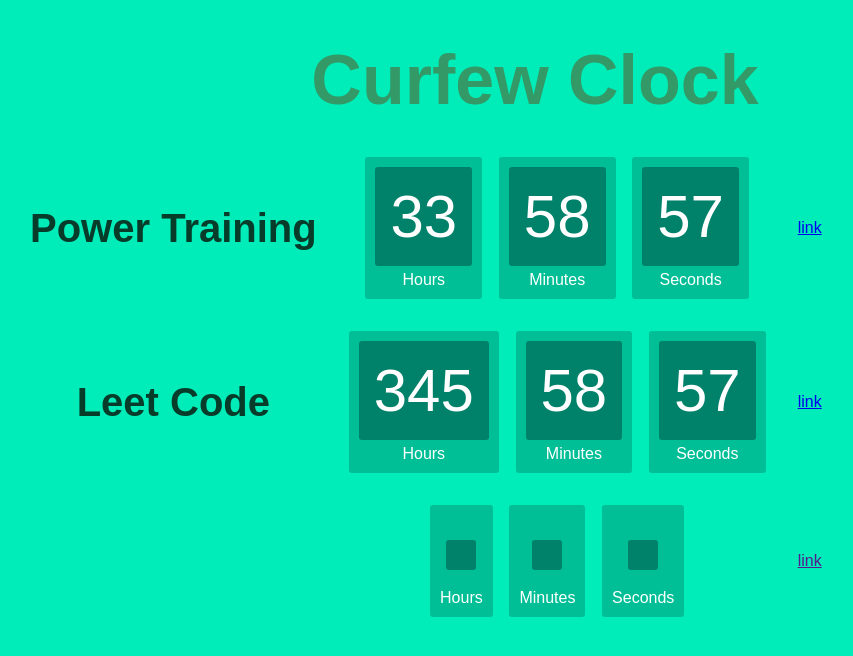
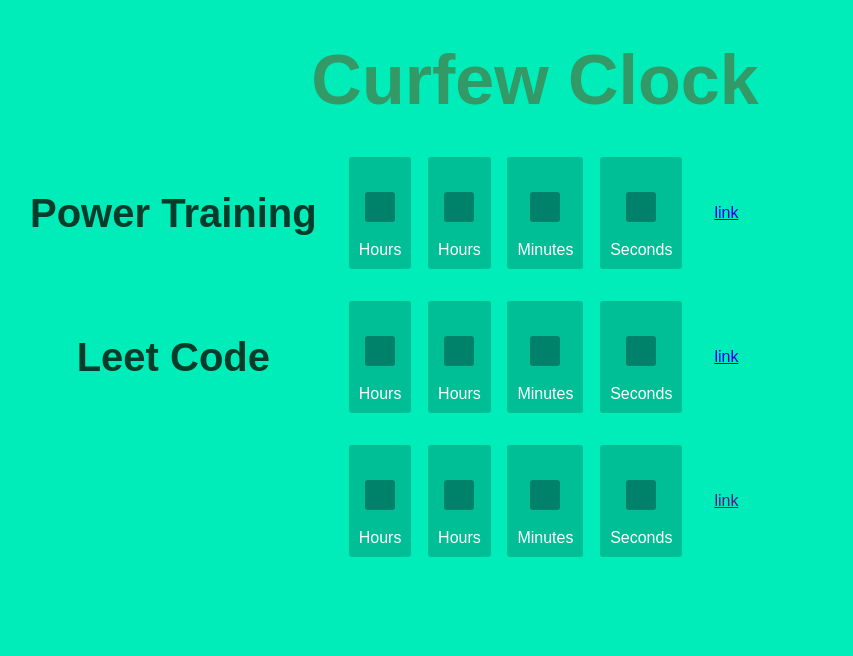
Before and after one commit to sudoanupriya/ticktock, a plain HTML site: page index.html in a window 1280 px wide. Shown: the whole page, without its empty margins (105-958 px from the left). Drawn offline with Linux system fonts and the light colour scheme.

Commit message:
Update index.html
Update with days

```diff
--- a/index.html
+++ b/index.html
@@ -80,6 +80,10 @@
             <td>
                 <div id="clockdiv">
                     <div>
+                        <span id="days_1"></span>
+                        <div class="smalltext">Hours</div>
+                    </div>
+                    <div>
                         <span id="hours_1"></span>
                         <div class="smalltext">Hours</div>
                     </div>
@@ -101,6 +105,10 @@
             </td>
             <td>
                 <div id="clockdiv">
+                    <div>
+                        <span id="days_2"></span>
+                        <div class="smalltext">Hours</div>
+                    </div>
                     <div>
                         <span id="hours_2"></span>
                         <div class="smalltext">Hours</div>
@@ -124,6 +132,10 @@
             </td>
             <td>
                 <div id="clockdiv">
+                    <div>
+                        <span id="days_3"></span>
+                        <div class="smalltext">Hours</div>
+                    </div>
                     <div>
                         <span id="hours_3"></span>
                         <div class="smalltext">Hours</div>
@@ -153,9 +165,12 @@
             var x = setInterval(function () {
                 var now = new Date().getTime();
                 var t = deadline - now;
+                var days = Math.floor(t / (1000 * 60 * 60 * 24));
                 var hours = Math.floor(t / (1000 * 60 * 60));
                 var minutes = Math.floor((t % (1000 * 60 * 60)) / (1000 * 60));
                 var seconds = Math.floor((t % (1000 * 60)) / 1000);
+
+                document.getElementById("days" + n.toString()).innerHTML = days;
                 document.getElementById("hours_" + n.toString()).innerHTML = hours;
                 document.getElementById("minutes_" + n.toString()).innerHTML = minutes;
                 document.getElementById("seconds_" + n.toString()).innerHTML = seconds;
```
